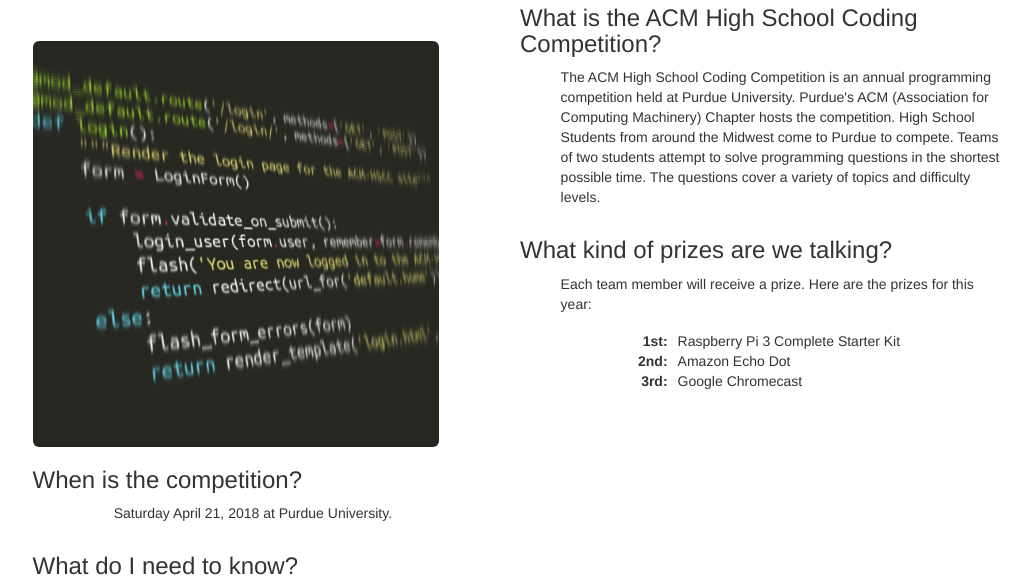
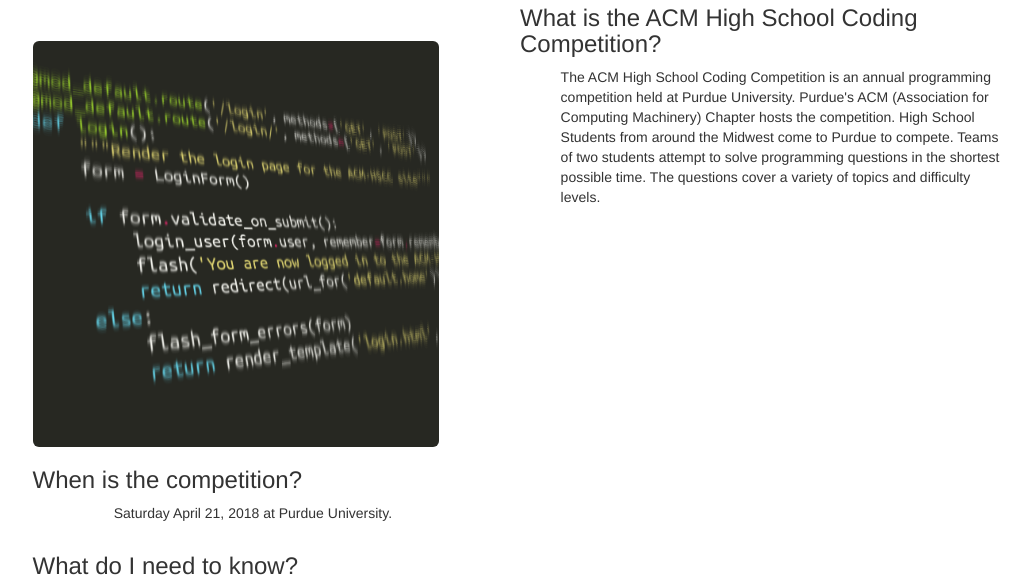
Before and after one commit to oggnik/acm-hscc, a Python web app: template hscc/templates/index.html in a window 1280 px wide. Shown: the part 225-813 px from the top of the page, without its empty margins (120-1149 px from the left). Run offline with Jinja, Linux system fonts and the light colour scheme; the template is opened without the code that fills it, so the values that code supplies are empty.

Commit message:
Remove prize section

```diff
--- a/hscc/templates/index.html
+++ b/hscc/templates/index.html
@@ -25,7 +25,7 @@
                             <h3>What is the ACM High School Coding Competition?</h3>
                             <p class="col-md-offset-1">The ACM High School Coding Competition is an annual programming competition held at Purdue University.  Purdue's ACM (Association for Computing Machinery) Chapter hosts the competition.  High School Students from around the Midwest come to Purdue to compete.  Teams of two students attempt to solve programming questions in the shortest possible time.  The questions cover a variety of topics and difficulty levels.</p>
                         </div>
-                        <div class="row question">
+                        <!-- <div class="row question">
                             <h3>What kind of prizes are we talking?</h3>
                             <p class="col-md-offset-1">
                             Each team member will receive a prize. Here are the prizes for this year:
@@ -38,7 +38,7 @@
                                     <dd>Google Chromecast</dd>
                                 </dl>
                             </p>
-                        </div>
+                        </div> -->
                     </div>
                 </div>
                 <!-- When is it? -->
```
